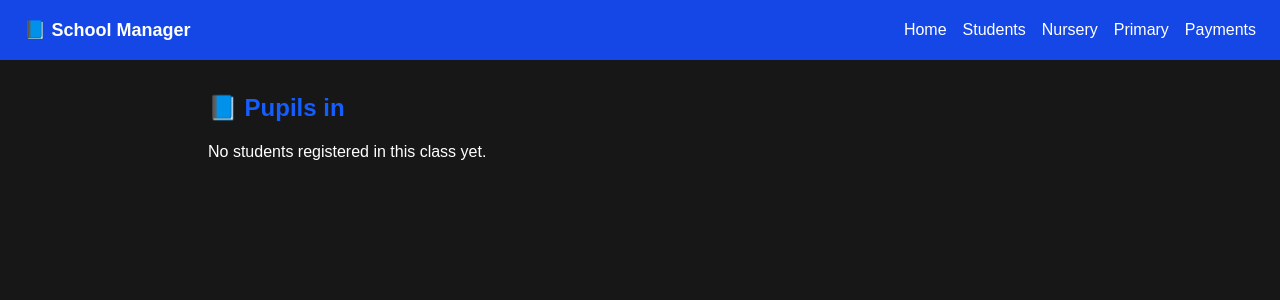
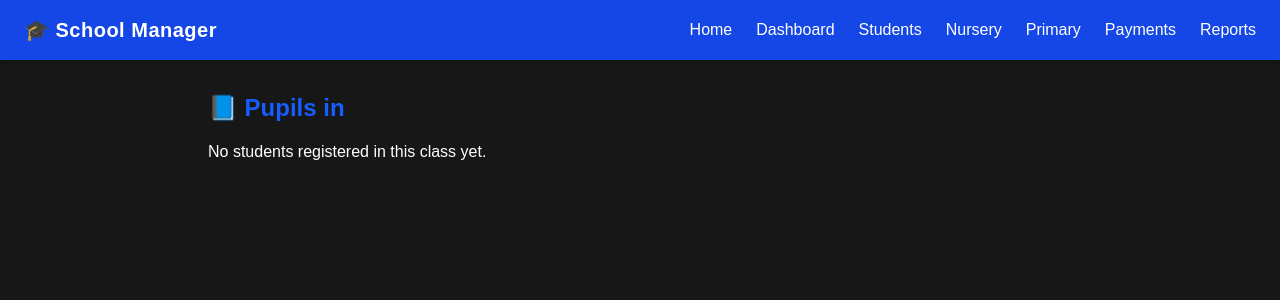
Before and after one commit to Ssuubi-Grace/KMNPS-School-Management-System, a Next.js app: page /classes/nursery/Baby in a window 1280 px wide. Shown: the top 300 px of the page. Built offline with nearby package versions, Linux system fonts and the light colour scheme.

Commit message:
Updated the Navbar

```diff
--- a/components/Navbar.tsx
+++ b/components/Navbar.tsx
@@ -1,17 +1,148 @@
+
 'use client';
+
 import Link from 'next/link';
+import { useState, useRef, useEffect } from 'react';
+import { Menu, X } from 'lucide-react';
 
 export default function Navbar() {
+    const [menuOpen, setMenuOpen] = useState(false);
+    const [studentsOpen, setStudentsOpen] = useState(false);
+    const [paymentsOpen, setPaymentsOpen] = useState(false);
+
+    const studentsRef = useRef<HTMLDivElement>(null);
+    const paymentsRef = useRef<HTMLDivElement>(null);
+
+    const toggleMenu = () => setMenuOpen(!menuOpen);
+
+    useEffect(() => {
+        const handleClickOutside = (event: MouseEvent) => {
+            if (
+                studentsRef.current &&
+                !studentsRef.current.contains(event.target as Node)
+            ) {
+                setStudentsOpen(false);
+            }
+
+            if (
+                paymentsRef.current &&
+                !paymentsRef.current.contains(event.target as Node)
+            ) {
+                setPaymentsOpen(false);
+            }
+        };
+
+        document.addEventListener('mousedown', handleClickOutside);
+        return () => {
+            document.removeEventListener('mousedown', handleClickOutside);
+        };
+    }, []);
+    //nav className = "bg-blue-700 text-white px-6 py-4 flex justify-between items-center
     return (
-        <nav className="bg-blue-700 text-white px-6 py-4 flex justify-between items-center">
-            <div className="font-bold text-lg">📘 School Manager</div>
-            <div className="space-x-4 text-sm md:text-base">
-                <Link href="/">Home</Link>
-                <Link href="/students">Students</Link>
-                <Link href="/classes/nursery">Nursery</Link>
-                <Link href="/classes/primary">Primary</Link>
-                <Link href="/payments">Payments</Link>
+        <nav className="bg-blue-700 text-white shadow-md relative">
+            <div className="max-w-7xl mx-auto px-6 py-4 flex justify-between items-center">
+                <Link href="/" className="text-xl font-bold tracking-wide">
+                    🎓 School Manager
+                </Link>
+
+                {/* Desktop Menu */}
+                <div className="hidden md:flex space-x-6 items-center">
+                    <Link href="/" className="hover:text-yellow-300">Home</Link>
+                    <Link href="/dashboard" className="hover:text-yellow-300">Dashboard</Link>
+
+                    {/* Students Dropdown */}
+                    <div className="relative" ref={studentsRef}>
+                        <button
+                            onClick={() => setStudentsOpen(!studentsOpen)}
+                            className="hover:text-yellow-300 flex items-center gap-1"
+                        >
+                            Students
+                        </button>
+                        {studentsOpen && (
+                            <div className="absolute bg-white text-black rounded-md shadow-md mt-2 w-52 z-20">
+                                <Link href="/students/register" className="block px-4 py-2 hover:bg-gray-100">Add New Pupil</Link>
+                                <hr />
+                                <Link href="/students/list" className="block px-4 py-2 hover:bg-gray-100">View All Pupils</Link>
+                            </div>
+                        )}
+                    </div>
+
+                    {/* Classes */}
+                    <Link href="/classes/nursery" className="hover:text-yellow-300">Nursery</Link>
+                    <Link href="/classes/primary" className="hover:text-yellow-300">Primary</Link>
+
+                    {/* Payments Dropdown */}
+                    <div className="relative" ref={paymentsRef}>
+                        <button
+                            onClick={() => setPaymentsOpen(!paymentsOpen)}
+                            className="hover:text-yellow-300 flex items-center gap-1"
+                        >
+                            Payments
+                        </button>
+                        {paymentsOpen && (
+                            <div className="absolute bg-white text-black rounded-md shadow-md mt-2 w-52 z-20">
+                                <Link href="/payments" className="block px-4 py-2 hover:bg-gray-100">Make Payment</Link>
+                                <hr />
+                                <Link href="/Allpayments" className="block px-4 py-2 hover:bg-gray-100">View All Payments</Link>
+                            </div>
+                        )}
+                    </div>
+
+                    <Link href="/reports" className="hover:text-yellow-300">Reports</Link>
+                </div>
+
+                {/* Mobile Menu Button */}
+                <button onClick={toggleMenu} className="md:hidden">
+                    {menuOpen ? <X size={24} /> : <Menu size={24} />}
+                </button>
             </div>
+
+            {/* Mobile Dropdown Menu */}
+            {menuOpen && (
+                <div className="md:hidden px-4 pb-4 space-y-3">
+                    <Link href="/" className="block hover:text-yellow-300">Home</Link>
+                    <Link href="/dashboard" className="block hover:text-yellow-300">Dashboard</Link>
+
+                    {/* Mobile Students */}
+                    <div className="border rounded-md overflow-hidden">
+                        <div className="bg-blue-800 px-4 py-2 text-white font-semibold">Students</div>
+                        <Link href="/students/register" className="block px-4 py-2 bg-blue-100 text-black">Add New Pupil</Link>
+                        <Link href="/students/list" className="block px-4 py-2 bg-blue-100 text-black">View All Pupils</Link>
+                    </div>
+
+                    <Link href="/classes/nursery" className="block hover:text-yellow-300">Nursery</Link>
+                    <Link href="/classes/primary" className="block hover:text-yellow-300">Primary</Link>
+
+                    {/* Mobile Payments */}
+                    <div className="border rounded-md overflow-hidden">
+                        <div className="bg-blue-800 px-4 py-2 text-white font-semibold">Payments</div>
+                        <Link href="/payments" className="block px-4 py-2 bg-blue-100 text-black">Make Payment</Link>
+                        <Link href="/Allpayments" className="block px-4 py-2 bg-blue-100 text-black">View All Payments</Link>
+                    </div>
+
+                    <Link href="/reports" className="block hover:text-yellow-300">Reports</Link>
+                </div>
+            )}
         </nav>
     );
 }
+
+
+
+// // 'use client';
+// // import Link from 'next/link';
+
+// export default function Navbar() {
+//     return (
+//         <nav className="bg-blue-700 text-white px-6 py-4 flex justify-between items-center">
+//             <div className="font-bold text-lg">📘 School Manager</div>
+//             <div className="space-x-4 text-sm md:text-base">
+//                 <Link href="/">Home</Link>
+//                 <Link href="/students">Students</Link>
+//                 <Link href="/classes/nursery">Nursery</Link>
+//                 <Link href="/classes/primary">Primary</Link>
+//                 <Link href="/payments">Payments</Link>
+//             </div>
+//         </nav>
+//     );
+// }
--- a/package.json
+++ b/package.json
@@ -13,6 +13,7 @@
     "file-saver": "^2.0.5",
     "jspdf": "^3.0.1",
     "jspdf-autotable": "^5.0.2",
+    "lucide-react": "^0.511.0",
     "next": "15.3.2",
     "react": "^19.0.0",
     "react-dom": "^19.0.0",
```
Also changed, not shown: 1 other file (tests, documents, lock files or other folders).
